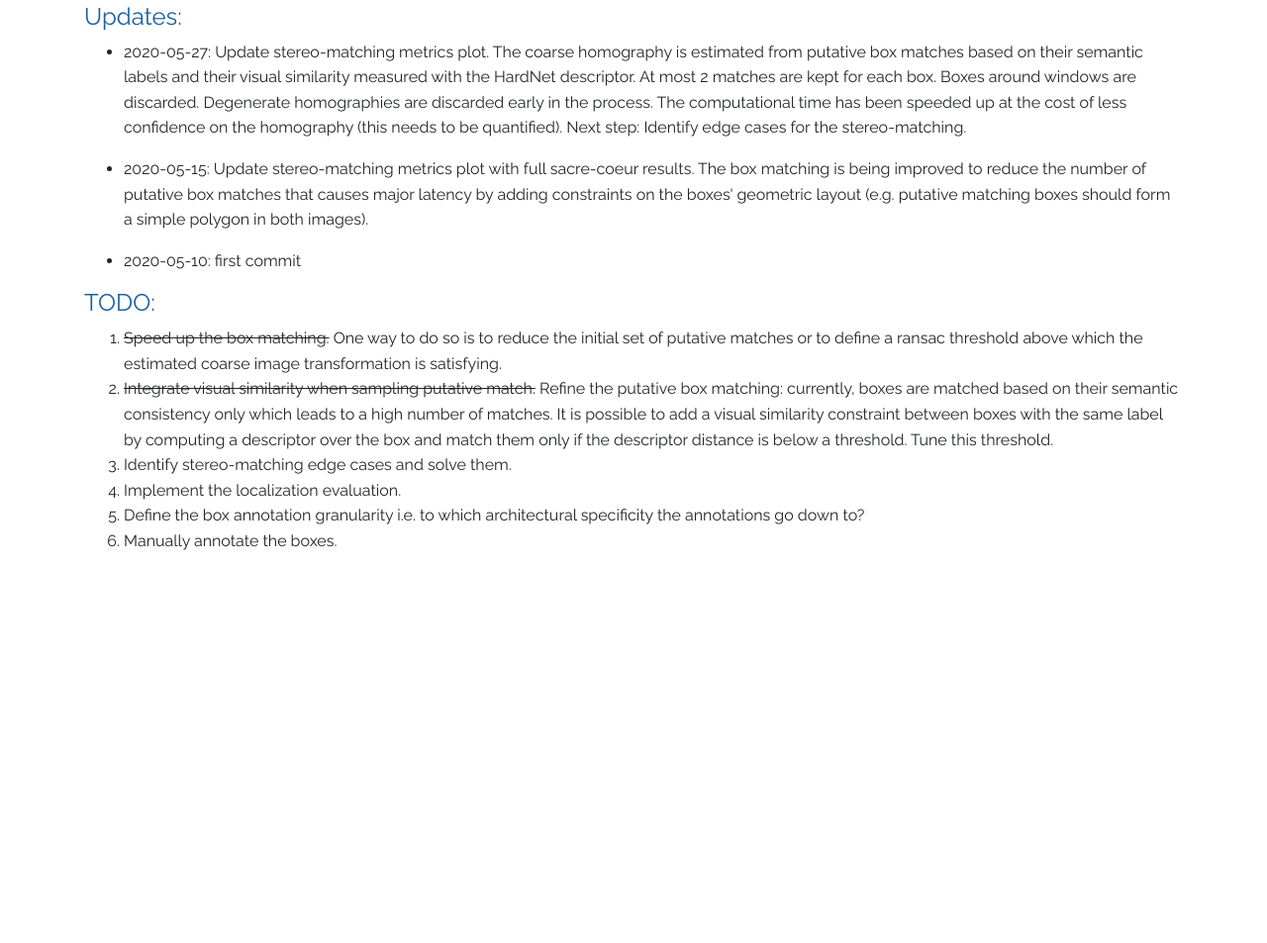
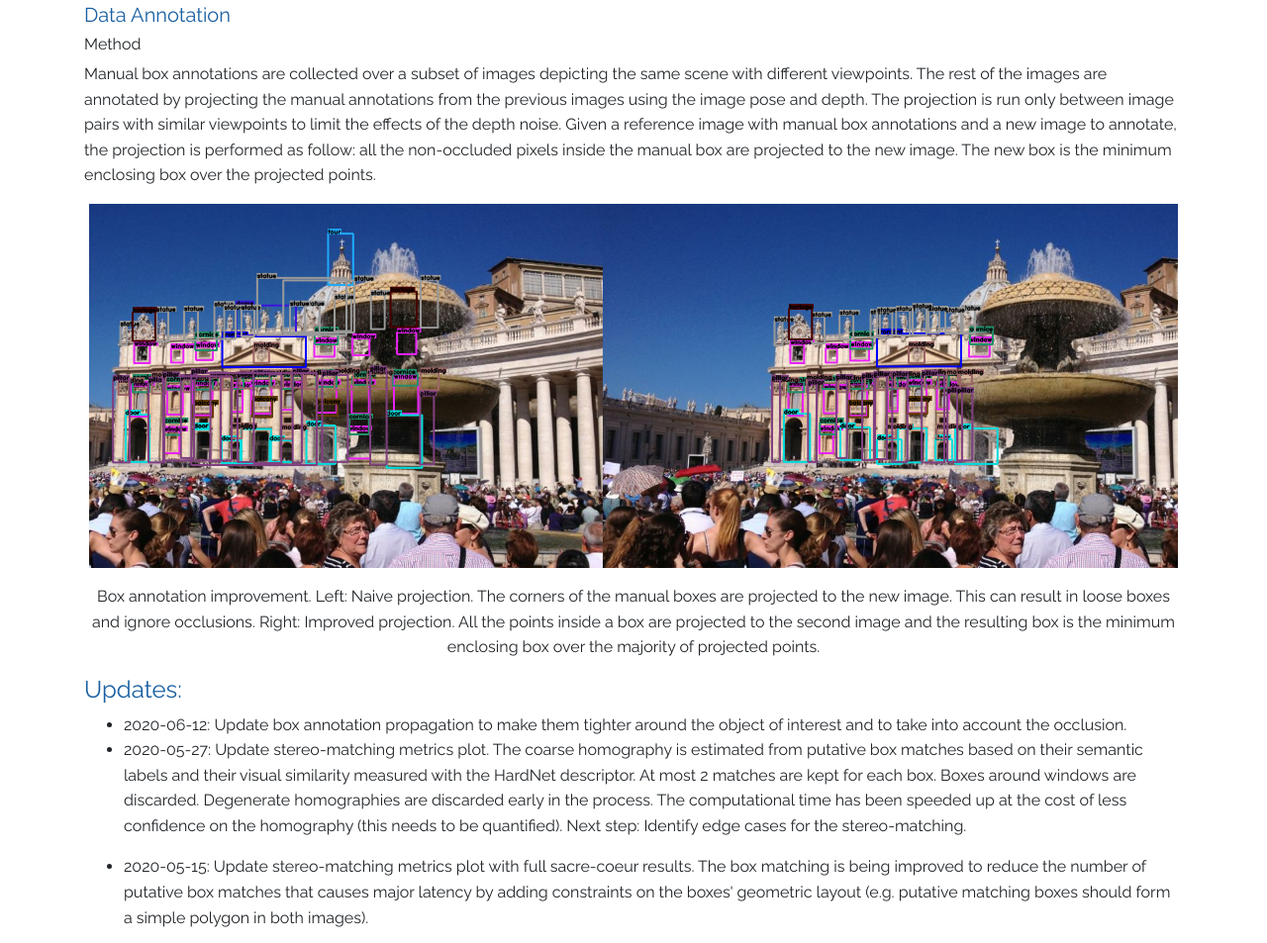
Before and after one commit to abenbihi/abenbihi.github.io, a plain HTML site: page box_matching/index.html in a window 1280 px wide. Shown: the part 2755-3708 px from the top of the page at 99% size. Before the commit the page ends 3330 px from the top, so only its background shows below. Drawn offline with nearby package versions, Linux system fonts and the light colour scheme; some icons are missing.

Commit message:
update box annotation

```diff
--- a/box_matching/index.html
+++ b/box_matching/index.html
@@ -39,7 +39,7 @@ ul.pub li.venue a {text-decoration: none}
 :target {display: block; position: relative; top: -120px; visibility: hidden;}
         </style>
 
-        <meta name="description" content="I match boxes on the sacre coeur." />
+        <meta name="description" content="Finding local correspondences among cluttered scenes requires identifying the image's regions to match. Current approaches based on saliency or..." />
 </head>
 
 
@@ -52,7 +52,7 @@ ul.pub li.venue a {text-decoration: none}
         <div class="media">
           <div class="media-body">
             <center><h1 class="sticky-top" style="color:#4285F4;">
-                Box Matching</h5></center>
+                Box Matching</h1></center>
           </div>
         </div>
       </div>
@@ -72,7 +72,7 @@ taking advantage of the dense although incomplete 3d information of the
 dataset. These labels are used to train an existing object detector (Faster
 R-CNN). In parallel, the region matching is developed using the manual
 annotation first. Regions are matched according to their semantics and visual
-similarity in an N-to-N fashion. </p>
+similarity in an N-to-N fashion.</p>
 <p align="center">
 <img width="1024" src="/images/box_matching/selected_match.png">
 </p>
@@ -86,7 +86,7 @@ An example of semantic boxes on the Phototourism dataset and four putative box m
 naive matching for stereo-matching and localization. Current results are
 computed on the validation set of the phototourism dataset with manual box
 annotations. This will be updated to integrate the trained box detector.</p>
-<h5>Stereo-matching</h5>
+<h5>Stereo Matching</h5>
 <p>Given a pair of images of the same scenes, the goal is to recover the camera
 displacement.</p>
 <p>I measure the accuracy of the camera displacement between image pairs of the
@@ -96,7 +96,7 @@ Given a set of angular error thresholds, I measure the ratio of image pairs for
 which the estimated displacement error falls below each threshold. The area
 under this curve is called the mean Average Accuracy (mAA). The set of local
 features is fixed (upright-SIFT) and I compare the mAA between a naive matching and
-a box-constrained matching. </p>
+a box-constrained matching.</p>
 <p>For one scene, the list of image pairs is the same as in the image-matching
 challenge: image pairs are selected with various co-visibility i.e. the amount
 of common structures in each image. The current plots are computed only on a
@@ -121,11 +121,10 @@ images are then registered in the scene.</p>
 <p>The detection network is also evaluated independently with the standard
 detection mAP (numerical results coming soon). Current experiments use a
 Faster-RCNN architecture with a Resnet50 backbone.  Meanwhile, here is an image
-example.</p>
+example.
 <p align="center">
 <img width="784" src="/images/box_matching/reichstag_box.jpg">
-</p>
-
+</p></p>
 <p align="center">
 Qualitative results on the box detection network. Faster-RCNN with resnet50
 backbone is trained on the reichstag scene. This image only
@@ -133,26 +132,48 @@ illustrates that such training can converge and can not be used to assess the
 detection performance as the training and validation images are the same.
 </p>
 
+<h5>Data Annotation</h5>
+<h6>Method</h6>
+<p>Manual box annotations are collected over a subset of images depicting the same
+scene with different viewpoints. The rest of the images are annotated by
+projecting the manual annotations from the previous images using the image pose
+and depth. The projection is run only between image pairs with similar
+viewpoints to limit the effects of the depth noise. Given a reference image
+with manual box annotations and a new image to annotate, the projection is
+performed as follow: all the non-occluded pixels inside the manual box are
+projected to the new image. The new box is the minimum enclosing box over the
+projected points.</p>
+<p align="center">
+<img width="1100" src="/images/box_matching/box_annotation.png">
+</p>
+
+<p align="center">
+Box annotation improvement. Left: Naive projection. The corners of the manual
+boxes are projected to the new image. This can result in loose boxes and ignore
+occlusions.
+Right: Improved projection. All the points inside a box are projected to the
+second image and the resulting box is the minimum enclosing box over the
+majority of projected points.
+</p>
+
 <h4>Updates:</h4>
 <ul>
-<li>
-<p>2020-05-27: Update stereo-matching metrics plot.
+<li>2020-06-12: Update box annotation propagation to make them tighter around the
+  object of interest and to take into account the occlusion.</li>
+<li>2020-05-27: Update stereo-matching metrics plot.
   The coarse homography is estimated from putative box matches based on their
   semantic labels and their visual similarity measured with the HardNet
   descriptor. At most 2 matches are kept for each box. Boxes around windows are
   discarded. Degenerate homographies are discarded early in the process.
   The computational time has been speeded up at the cost of less confidence on
   the homography (this needs to be quantified). Next step: Identify edge cases
-  for the stereo-matching.</p>
-</li>
-<li>
-<p>2020-05-15: Update stereo-matching metrics plot with full sacre-coeur
+  for the stereo-matching.</p></li>
+<li>2020-05-15: Update stereo-matching metrics plot with full sacre-coeur
   results. The box matching is being improved to reduce the number of putative
   box matches that causes major latency by adding constraints on the boxes'
   geometric layout (e.g. putative matching boxes should form a simple polygon
-  in both images).</p>
-</li>
-<li>2020-05-10: first commit</li>
+  in both images).</p></li>
+<li>2020-05-10: first commit</li></li>
 </ul>
 <h4>TODO:</h4>
 <ol>
@@ -169,7 +190,7 @@ detection performance as the training and validation images are the same.
 <li>Implement the localization evaluation.</li>
 <li>Define the box annotation granularity i.e. to which architectural specificity
   the annotations go down to?</li>
-<li>Manually annotate the boxes.</li>
+<li>Manually annotate the boxes</li>
 </ol>
 <!--#### Setup
 
```
Also changed, not shown: index.html (+14 -0 lines), images/box_matching/box_annotation.png (added).
